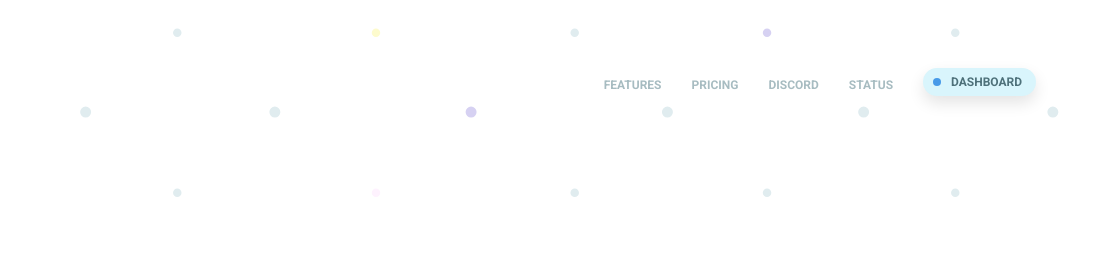
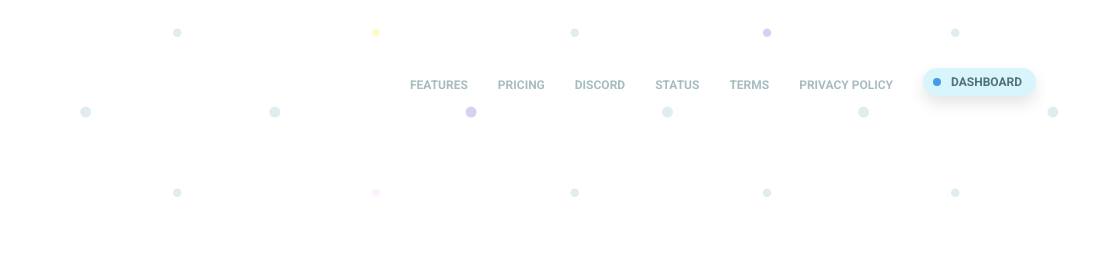
Before and after one commit to Lucadev1337/AstroHost, a plain HTML site: page index.html in a window 1280 px wide. Shown: the top 259 px of the page, 174-1280 px from the left. Drawn offline with nearby package versions, Linux system fonts and the light colour scheme.

Commit message:
Update index.html

```diff
--- a/index.html
+++ b/index.html
@@ -74,9 +74,6 @@ $(document).ready(function(){
 });
 </script>
 
-
-</head>
-
 <body>
 <div id="header-holder">
     <div class="bottom-gradiant"></div>
@@ -101,6 +98,8 @@ $(document).ready(function(){
                                 <li><a href="#pricing"><span>Pricing</span></a></li>
                                 <li><a href="https://discord.gg/xGufYt7GXQ" rel="noreferrer" target="_blank"><span>Discord</span></a></li>
                                 <li><a href="https://stats.uptimerobot.com/YlzBmiDp0l" rel="noreferrer" target="_blank"><span>Status</span></a></li>
+								<li><a href="terms.html"><span>Terms</span></a></li>
+								<li><a href="privacy.html"><span>Privacy Policy</span></a></li>
                                 <li><a class="chat-button" href="https://cp.astrohost.xyz/" rel="noreferrer" target="_blank">Dashboard</a></li>
                             </ul>
                         </div>
@@ -324,5 +323,6 @@ $(document).ready(function(){
         </div>
     </div>
 </div>
+
 </body>
 </html>
```
